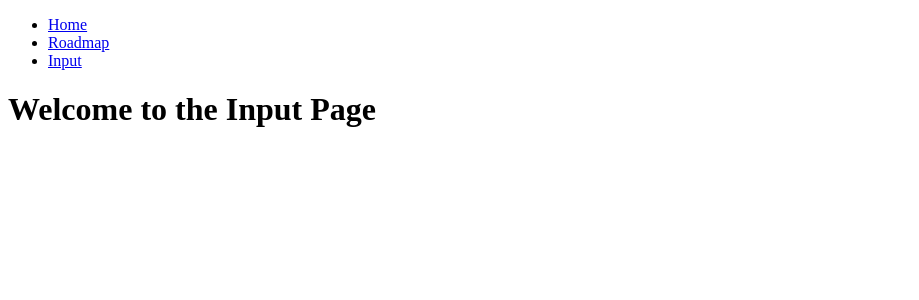
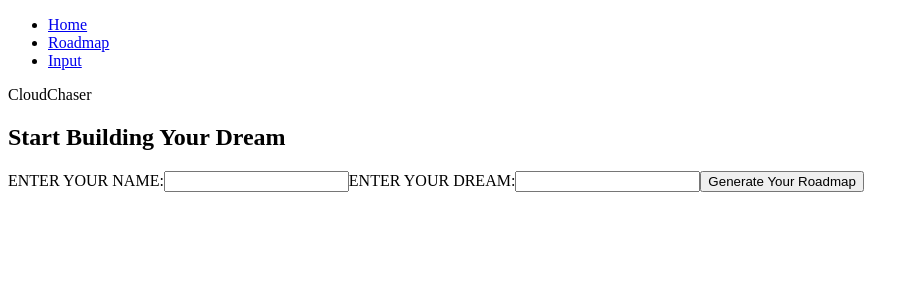
Before and after one commit to notpoorvi/CloudChaser, a React (Vite) app: page /input in a window 1280 px wide. Shown: the top 300 px of the page, without its empty margins (0-919 px from the left). Built offline with nearby package versions, Linux system fonts and the light colour scheme.

Commit message:
Added user input page

```diff
--- a/src/pages/InputPage.jsx
+++ b/src/pages/InputPage.jsx
@@ -1,5 +1,54 @@
+import { useState} from 'react'
+// import './InputPage.css';
+
 function InputPage() {
-  return <h1>Welcome to the Input Page</h1>;
+
+  const [name, setName] = useState("");
+  const [dream, setDream] = useState("");
+
+  const handleChange = (event) => {
+    const {name, value} = event.target;
+    if (name === "username") {
+      setName(value);
+    } else if (name === "dream") {
+      setDream(value);
+    }
+
+  };
+
+  const handleSubmit = (e) => {
+    e.preventDefault()
+
+    console.log("Name:", name);
+    console.log("Dream:", dream)
+
+    // pass values to gemini api here
+}
+
+  return (
+    <>
+      <form onSubmit={handleSubmit}>
+        <header>CloudChaser</header>
+        <h2>Start Building Your Dream</h2>
+          <label>ENTER YOUR NAME:</label>
+          <input
+            type="text"
+            name="username"
+            value={name || ""}
+            onChange={handleChange}
+          />
+          <label>ENTER YOUR DREAM:</label>
+          <input
+            type="text"
+            name="dream"
+            value={dream || ""}
+            onChange={handleChange}
+          />
+
+          <button type="submit">Generate Your Roadmap</button>
+      </form>
+    </>
+  )
 }
 
 export default InputPage;
```
